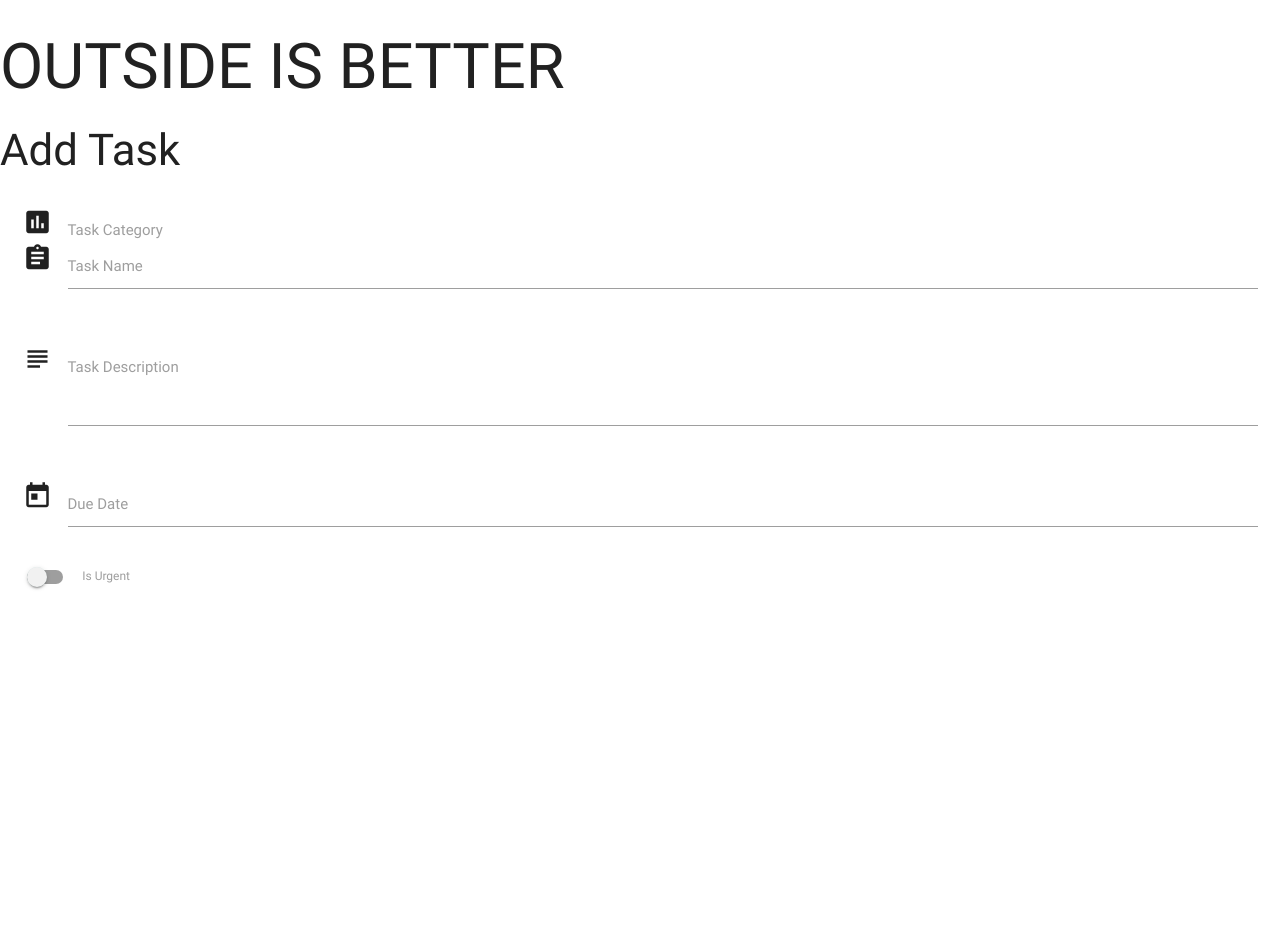
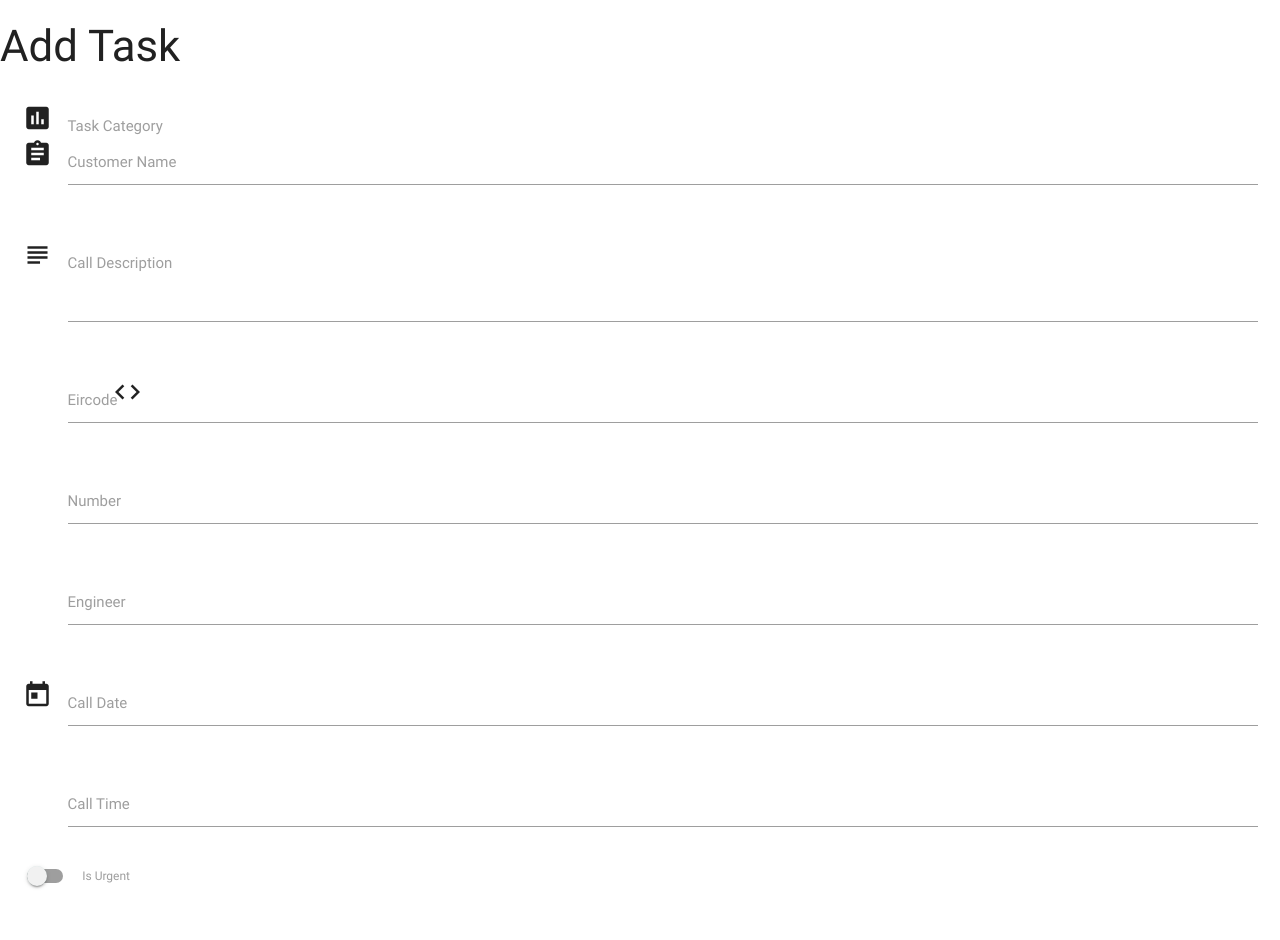
Before and after one commit to S-Perring/Cremur, a Python web app: template templates/addtask.html in a window 1280 px wide. Before the commit the page ends 590 px from the top, so only its background shows below. Run offline with Jinja, Linux system fonts and the light colour scheme; the template is opened without the code that fills it, so the values that code supplies are empty; some libraries are stand-ins or nearby versions.

```diff
--- a/templates/addtask.html
+++ b/templates/addtask.html
@@ -17,22 +17,50 @@
             </div>
             <div class="input-field col s12">
                 <i class="material-icons prefix">assignment</i>
-                <input id="task_name" name="task_name" type="text">
-                <label for="icon_prefix">Task Name</label>
+                <input id="customer_name" name="customer_name" type="text">
+                <label for="icon_prefix">Customer Name</label>
             </div>
         </div>
         <div class="row">
             <div class="input-field col s12">
                 <i class="material-icons prefix">subject</i>
-                <textarea name="task_description" id="task_description" class="materialize-textarea"></textarea>
-                <label for="icon_telephone">Task Description</label>
+                <textarea name="call_description" id="call_description" class="materialize-textarea"></textarea>
+                <label for="icon_telephone">Call Description</label>
+            </div>
+        </div>
+            <div class="row">
+            <div class="input-field col s12">
+                <i class="material-icons prefix">eircode</i>
+                <input id="customer_eirode" name="customer_eircode" type="text">
+                <label for="icon_telephone">Eircode</label>
+            </div>
+        </div>
+                    <div class="row">
+            <div class="input-field col s12">
+                <i class="material-icons prefix">number</i>
+                <input id="customer_number" name="customer_number" type="text">
+                <label for="icon_telephone">Number</label>
+            </div>
+        </div>
+                            <div class="row">
+            <div class="input-field col s12">
+                <i class="material-icons prefix">engineer</i>
+                <input id="engineer_name" name="engineer_name" type="text">
+                <label for="icon_telephone">Engineer</label>
             </div>
         </div>
         <div class="row">
             <div class="input-field col s12">
                 <i class="material-icons prefix">today</i>
-                <input id="due_date" name="due_date" type="text" class="datepicker">
-                <label for="icon_prefix">Due Date</label>
+                <input id="call_date" name="call_date" type="text" class="datepicker">
+                <label for="icon_prefix">Call Date</label>
+            </div>
+        </div>
+        <div class="row">
+                    <div class="input-field col s12">
+                <i class="material-icons prefix">time</i>
+                <input id="call_time" name="call_time" type="text">
+                <label for="icon_prefix">Call Time</label>
             </div>
         </div>
         <div class="row">
--- a/templates/base.html
+++ b/templates/base.html
@@ -6,16 +6,25 @@
 
 </head>
 <body>
-<h1>OUTSIDE IS BETTER</h1>
 {% block content %}
 
 {% endblock content %}
+
     <script src="https://cdnjs.cloudflare.com/ajax/libs/jquery/3.2.1/jquery.min.js"></script>
     <script src="https://cdnjs.cloudflare.com/ajax/libs/materialize/0.100.2/js/materialize.min.js"></script>
     <script type="text/javascript">
         $(document).ready(function() {
             $('.collapsible').collapsible();
-        })
-    </script>
+            $('select').material_select();
+        });
+
+        $('.datepicker').pickadate({
+            selectMonths: true, // Creates a dropdown to control month
+            selectYears: 15, // Creates a dropdown of 15 years to control year,
+            today: 'Today',
+            clear: 'Clear',
+            close: 'Ok',
+            closeOnSelect: false // Close upon selecting a date,
+        });
 </body
 </html>
```
Also changed, not shown: templates/tasks.html (+17 -24 lines).
